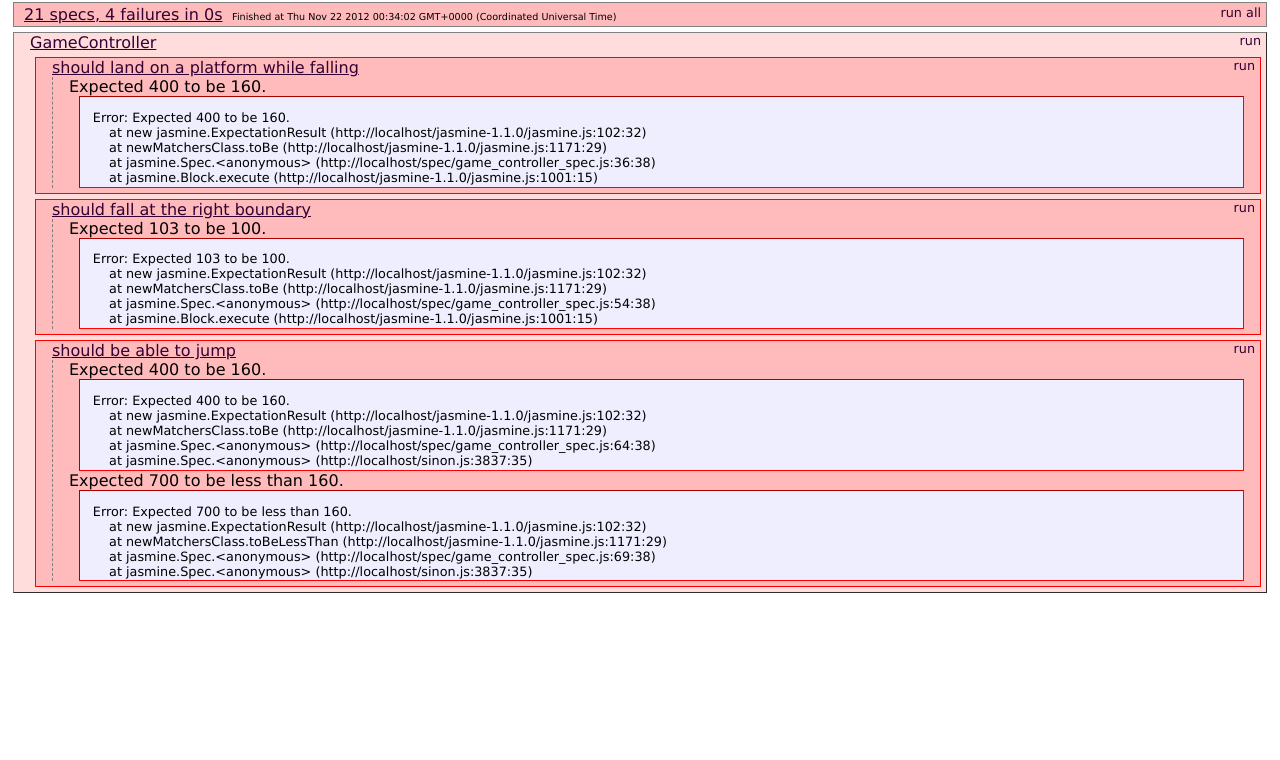
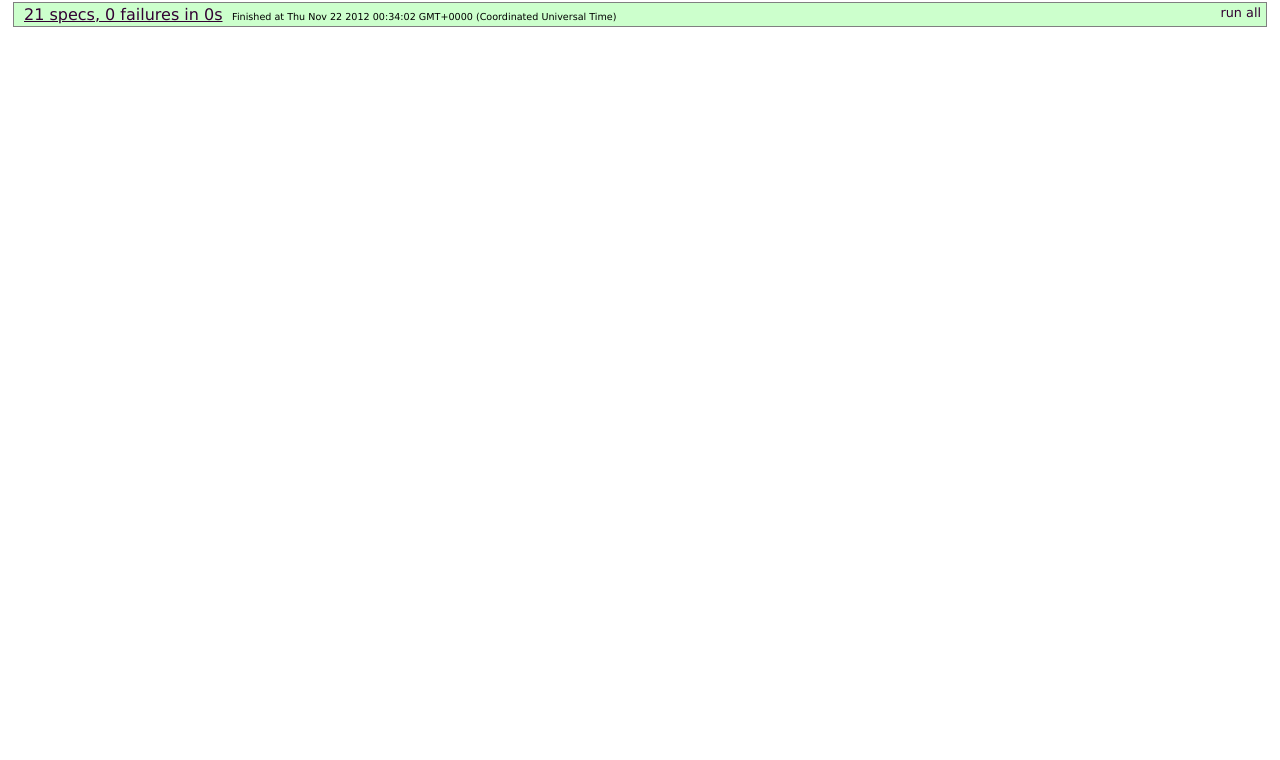
Before and after one commit to jodonnell/bubble_bobble, a plain HTML site: page spec_runner.html in a window 1280 px wide. Shown: the part 40-800 px from the top of the page. Drawn offline with Linux system fonts and the light colour scheme.

Commit message:
created sprite parent class and made images and context global

```diff
--- a/bubble.js
+++ b/bubble.js
@@ -1,22 +1,7 @@
-var Bubble = Class.extend({
+var Bubble = Sprite.extend({
     init: function(x, y) {
         this.x = x + 10;
         this.y = y;
         this.currentImage = 'smallestBubble';
-    },
-
-    draw: function(images, context) {
-        var image = images[this.currentImage];
-        context.drawImage(image, this.x, this.y);
-    },
-
-    height: function(images) {
-        return images[this.currentImage].height;
-    },
-
-    width: function(images) {
-        return images[this.currentImage].width;
     }
-
-
 });
--- a/game_controller.js
+++ b/game_controller.js
@@ -25,12 +25,12 @@ var GameController = Class.extend({
         this.context.fillRect(0, 0, this.gameInit.width, this.gameInit.height);
 
         for (var i = 0; i < this.walls.length; i++)
-            this.walls[i].draw(this.images, this.context);
+            this.walls[i].draw();
 
         for (var i = 0; i < this.bubbles.length; i++)
-            this.bubbles[i].draw(this.images, this.context);
+            this.bubbles[i].draw();
 
-        this.bub.draw(this.images, this.context);
+        this.bub.draw();
     },
 
     update: function() {
@@ -54,13 +54,13 @@ var GameController = Class.extend({
     },
 
     doesBottomCollide: function(wall) {
-        return wall.y == this.bub.y + this.bub.height(this.images) ||
-            wall.y + 1 == this.bub.y + this.bub.height(this.images) ||
-            wall.y + 2 == this.bub.y + this.bub.height(this.images);
+        return wall.y == this.bub.y + this.bub.height() ||
+            wall.y + 1 == this.bub.y + this.bub.height() ||
+            wall.y + 2 == this.bub.y + this.bub.height();
     },
 
     xMatchUp: function(wall) {
-        return wall.x <= this.bub.x + this.bub.width(this.images) && wall.x + wall.width(this.images) >= this.bub.x;
+        return wall.x <= this.bub.x + this.bub.width() && wall.x + wall.width() >= this.bub.x;
     },
 
     buildLevel1: function() {
--- a/index.html
+++ b/index.html
@@ -4,6 +4,7 @@
     <script src="jquery.js" type="text/javascript" charset="utf-8"></script>
     <script src="class.js" type="text/javascript" charset="utf-8"></script>
     <script src="control.js" type="text/javascript" charset="utf-8"></script>
+    <script src="sprite.js" type="text/javascript" charset="utf-8"></script>
     <script src="game_init.js" type="text/javascript" charset="utf-8"></script>
     <script src="images.js" type="text/javascript" charset="utf-8"></script>
     <script src="player.js" type="text/javascript" charset="utf-8"></script>
@@ -27,8 +28,12 @@ stats.domElement.style.top = '0px';
 
 document.body.appendChild( stats.domElement );
 
+
+var gameImages = new Images();
 var gameInit = new GameInit();
 var gameController = new GameController(gameInit);
+var gameContext = $('#gameCanvas').get(0).getContext("2d");
+
 
 window.requestAnimFrame = (function(){
       return  window.requestAnimationFrame       ||
--- a/player.js
+++ b/player.js
@@ -1,4 +1,4 @@
-var Player = Class.extend({
+var Player = Sprite.extend({
     init: function(x, y) {
         this.x = x;
         this.y = y;
@@ -47,11 +47,6 @@ var Player = Class.extend({
         }
     },
 
-    draw: function(images, context) {
-        var image = images[this.playerAnimations.getImageName()];
-        context.drawImage(image, this.x, this.y);
-    },
-
     moveRight: function() {
         this.playerAnimations.setAction('walkingRight');
         this.x += 4;
@@ -68,14 +63,6 @@ var Player = Class.extend({
         this.y += 3;
     },
 
-    height: function(images) {
-        return images[this.playerAnimations.getImageName()].height;
-    },
-
-    width: function(images) {
-        return images[this.playerAnimations.getImageName()].width;
-    },
-
     jump: function() {
         if (this.jumping || this.falling) return;
         this.playerAnimations.setAction('jumping');
@@ -85,5 +72,9 @@ var Player = Class.extend({
     shoot: function() {
         this.playerAnimations.setAction('shooting');
         $(document).trigger('shootBubble');
+    },
+
+    getCurrentImage: function() {
+        return this.playerAnimations.getImageName();
     }
 });
--- a/spec_runner.html
+++ b/spec_runner.html
@@ -22,6 +22,7 @@
   <!-- include source files here... -->
   <script type="text/javascript" src="jquery.js"></script>
   <script type="text/javascript" src="class.js"></script>
+  <script type="text/javascript" src="sprite.js"></script>
   <script type="text/javascript" src="game_init.js"></script>
   <script type="text/javascript" src="control.js"></script>
   <script type="text/javascript" src="images.js"></script>
@@ -32,6 +33,10 @@
   <script type="text/javascript" src="bubble.js"></script>
 
   <script type="text/javascript">
+    $(document).ready(function() {
+    window.gameImages = new Images();
+    gameInit = new GameInit(true);
+    window.gameContext = $('#gameCanvas').get(0).getContext("2d");
     (function() {
       var jasmineEnv = jasmine.getEnv();
       jasmineEnv.updateInterval = 1000;
@@ -58,6 +63,7 @@
       }
 
     })();
+});
   </script>
 
 </head>
--- /dev/null
+++ b/sprite.js
@@ -0,0 +1,18 @@
+var Sprite = Class.extend({
+    draw: function() {
+        var image = gameImages[this.getCurrentImage()];
+        gameContext.drawImage(image, this.x, this.y);
+    },
+
+    height: function() {
+        return gameImages[this.getCurrentImage()].height;
+    },
+
+    width: function(images) {
+        return gameImages[this.getCurrentImage()].width;
+    },
+
+    getCurrentImage: function() {
+        return this.currentImage;
+    }
+})
--- a/wall.js
+++ b/wall.js
@@ -1,22 +1,7 @@
-var Wall = Class.extend({
+var Wall = Sprite.extend({
     init: function(x, y) {
         this.x = x;
         this.y = y;
         this.currentImage = 'wall';
-    },
-
-    draw: function(images, context) {
-        var image = images[this.currentImage];
-        context.drawImage(image, this.x, this.y);
-    },
-
-    height: function(images) {
-        return images[this.currentImage].height;
-    },
-
-    width: function(images) {
-        return images[this.currentImage].width;
     }
-
-
 });
```
